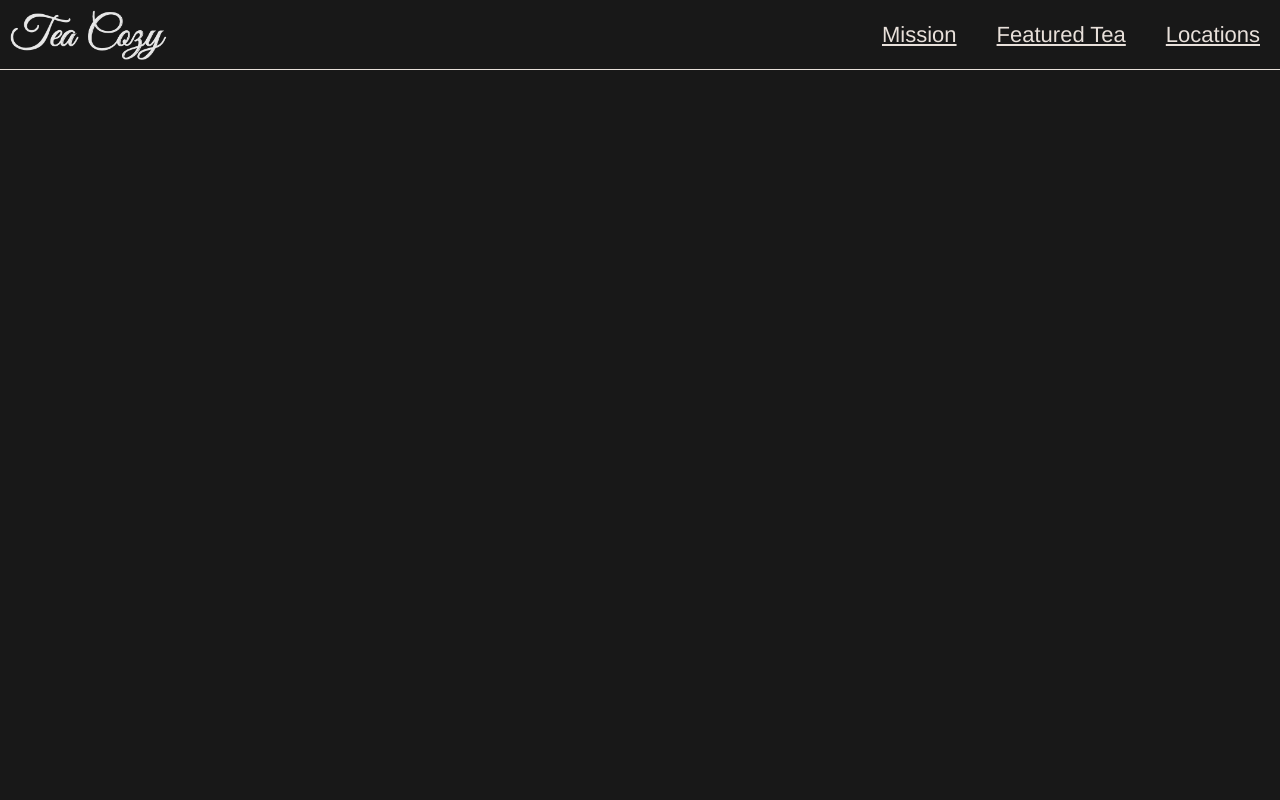
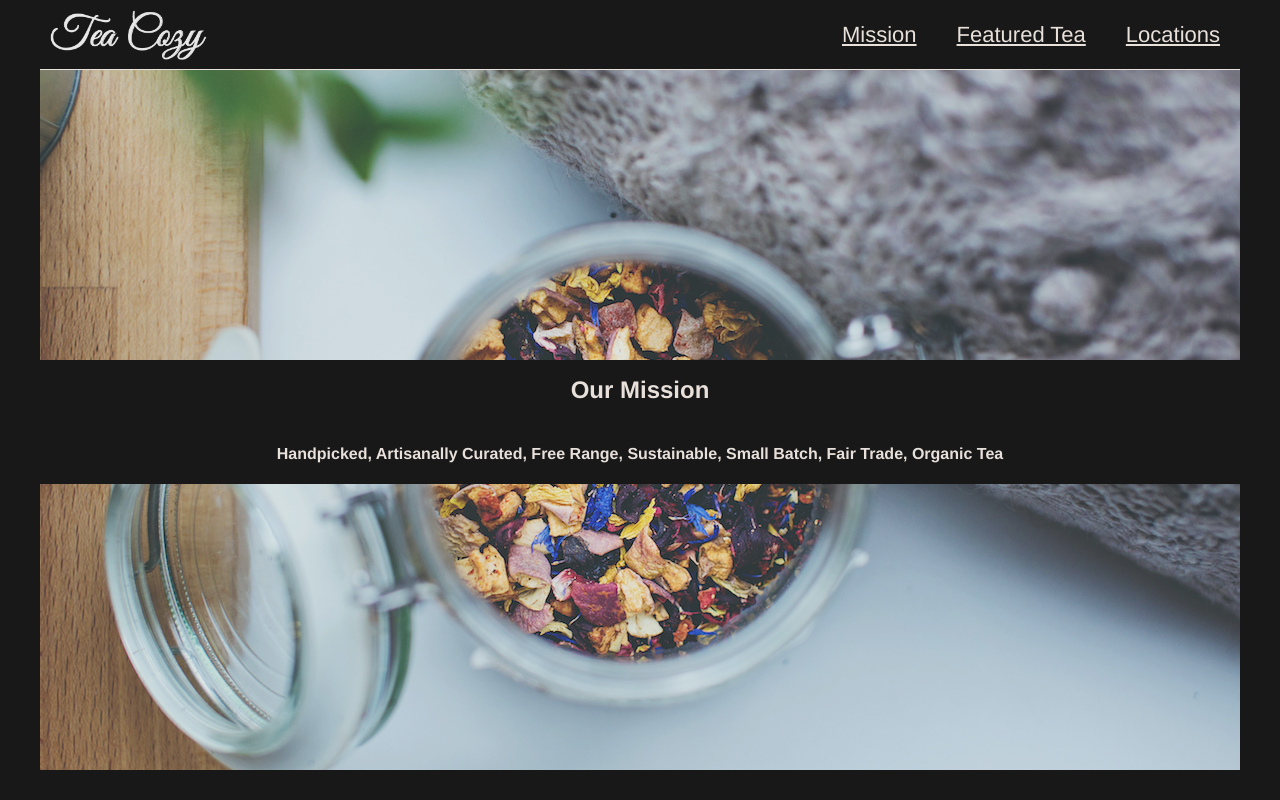
Before and after one commit to mousaayoubi/teacozy, a plain HTML site: page index.html in a window 1280 px wide. Drawn offline with Linux system fonts and the light colour scheme.

Commit message:
Add top mission section

```diff
--- a/index.html
+++ b/index.html
@@ -18,6 +18,19 @@
 			</nav>
 	</div>
 
+	<!-- TOP SECTION -->
+
+	<div class="mission-image">
+		<div class="mission-title">
+			<h2>Our Mission</h2>
+				<div class="mission-content">
+					<h4>Handpicked, Artisanally Curated, Free Range, Sustainable, Small Batch, Fair Trade, Organic Tea</h4>
+				</div>
+
+		</div>
+
+	</div>
+
 
 </body>
 </html>
--- a/resources/css/style.css
+++ b/resources/css/style.css
@@ -11,10 +11,9 @@ html, body {
 
 .header {
 	display: inline-flex;
-	top: 0;
 	background-color: black;
 	align-items: center;
-	width: 100%;
+	width: 1200px;
 	height: 69px;
 	border-bottom: 1px solid seashell;
 }
@@ -46,3 +45,35 @@ a {
 	font-size: 22px;
 	padding: 20px;
 }
+
+/* TOP */
+
+.mission-image {
+	display: inline-flex;
+	justify-content: center;
+	align-items: center;
+	height: 700px;
+	width: 1200px;
+	background-image: url("../images/img-mission-background.jpg");
+
+}
+
+.mission-title {
+	display: inline-flex;
+	flex-direction: column;
+	justify-content: center;
+	align-items: center;
+	height: 120px;
+	background-color: black;
+	width: 100%;
+}
+
+.mission-content {
+	display: inline-flex;
+	flex-direction: column;
+	justify-content: center;
+	align-items: center;
+	height: 120px;
+	background-color: black;
+	width: 100%;
+}
```
